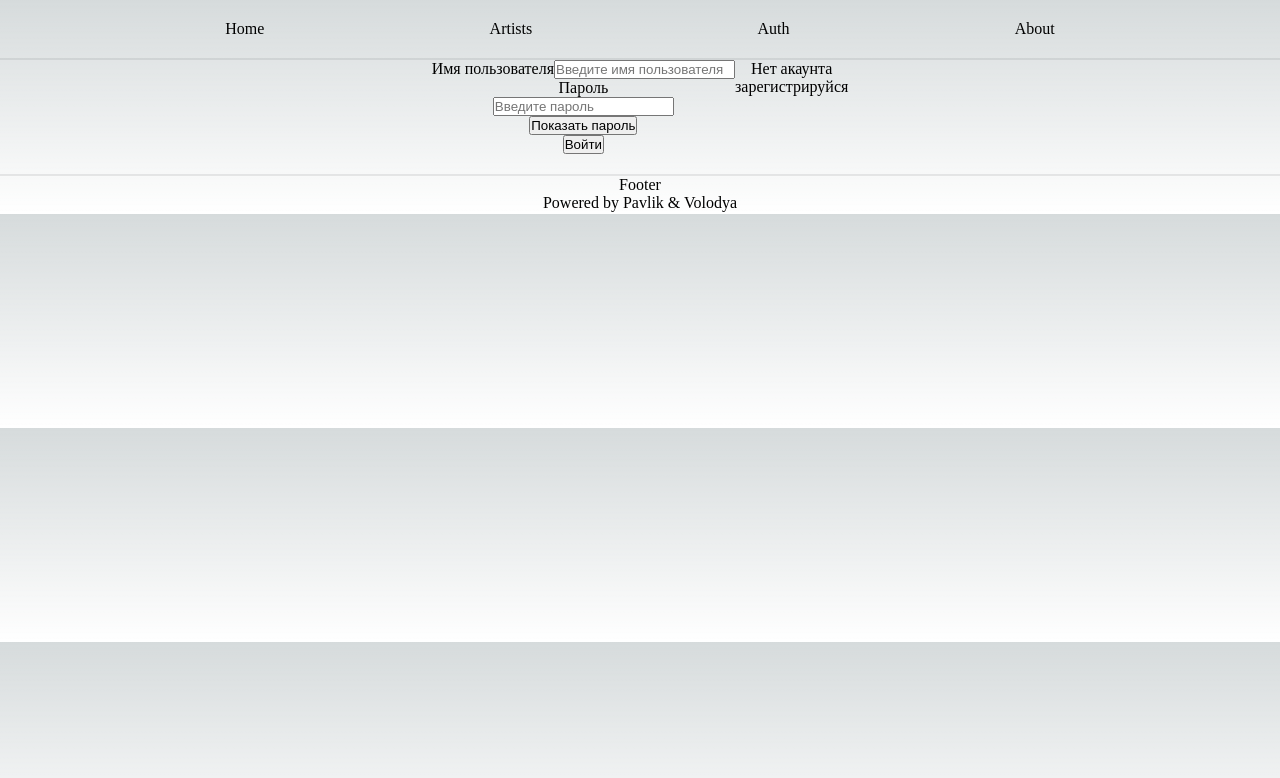
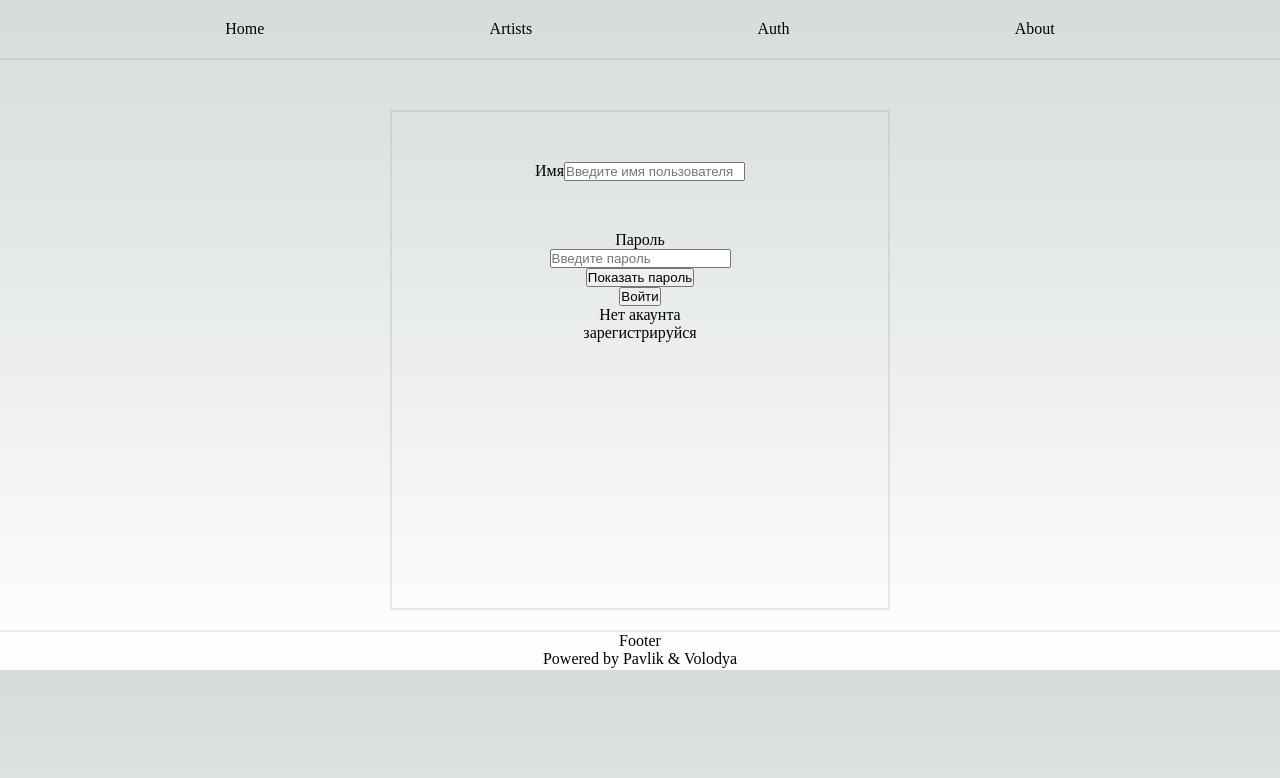
Before and after one commit to smirnypavel/show, a Next.js app: page /auth/login in a window 1280 px wide. Shown: the top 778 px of the page. Built offline with nearby package versions, Linux system fonts and the light colour scheme.

Commit message:
some commit

```diff
--- a/components/Auth/LoginForm.tsx
+++ b/components/Auth/LoginForm.tsx
@@ -2,6 +2,7 @@ import React, { useState } from "react";
 import { Formik, Form, Field, ErrorMessage } from "formik";
 import * as Yup from "yup";
 import Link from "next/link";
+import styles from "@/styles/components/Auth/LoginForm.module.css";
 
 // Определите тип для данных формы
 export type FormValues = {
@@ -30,7 +31,7 @@ const LoginForm: React.FC<Props> = ({ onSubmit }) => {
   const [showPassword, setShowPassword] = useState(false);
 
   return (
-    <>
+    <div className={styles.container}>
       <Formik
         initialValues={{
           username: "",
@@ -44,8 +45,8 @@ const LoginForm: React.FC<Props> = ({ onSubmit }) => {
         }}>
         {({ isSubmitting }) => (
           <Form>
-            <div className="form-group">
-              <label htmlFor="username">Имя пользователя</label>
+            <div className={styles.formGroup}>
+              <label htmlFor="username">Имя</label>
               <Field
                 type="text"
                 name="username"
@@ -60,7 +61,7 @@ const LoginForm: React.FC<Props> = ({ onSubmit }) => {
               />
             </div>
 
-            <div className="form-group">
+            <div className={styles.formGroup}>
               <label htmlFor="password">Пароль</label>
               <div className="input-group">
                 <Field
@@ -96,10 +97,10 @@ const LoginForm: React.FC<Props> = ({ onSubmit }) => {
         )}
       </Formik>
       <div>
-        <p>Hет акаунта </p>
+        <p>Hет акаунта</p>
         <Link href={"/auth/registry"}>зарегистрируйся</Link>
       </div>
-    </>
+    </div>
   );
 };
 
--- /dev/null
+++ b/styles/components/Auth/LoginForm.module.css
@@ -0,0 +1,9 @@
+.container {
+  margin-top: 50px;
+  width: 500px;
+  height: 500px;
+  border: 2px solid #67676723;
+}
+.formGroup {
+  margin-top: 50px;
+}
```
